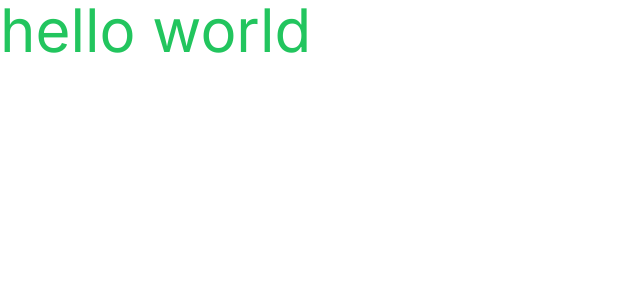
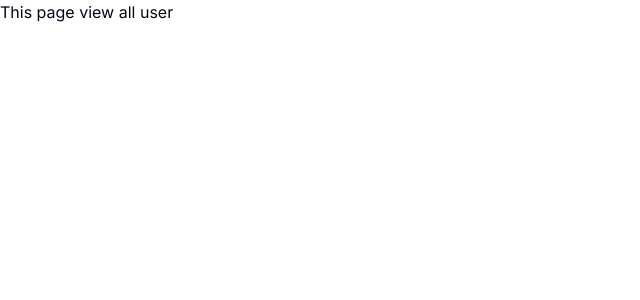
Before and after one commit to SaymanRabbi/your-ai, a Next.js app: page / in a window 1280 px wide. Shown: the top 300 px of the page, without its empty margins (0-640 px from the left). Built offline with nearby package versions, Linux system fonts and the light colour scheme.

Commit message:
separet folder

```diff
--- /dev/null
+++ b/app/(dashboard)/(routes)/dashboard/page.tsx
@@ -0,0 +1,7 @@
+import { Button } from "@/components/ui/button";
+
+export default function DashboardPage() {
+  return (
+   <Button>Click me</Button>
+  )
+}
--- /dev/null
+++ b/app/(landing)/page.tsx
@@ -0,0 +1,5 @@
+export default function LandingPage() {
+  return (
+   <p>This page view all user</p>
+  )
+}
--- a/app/globals.css
+++ b/app/globals.css
@@ -1,6 +1,10 @@
 @tailwind base;
 @tailwind components;
 @tailwind utilities;
+
+html,body,:root{
+height:100%;
+}
 
 @layer base {
   :root {
--- a/app/layout.tsx
+++ b/app/layout.tsx
@@ -1,12 +1,12 @@
-import './globals.css'
 import type { Metadata } from 'next'
 import { Inter } from 'next/font/google'
+import './globals.css'
 
 const inter = Inter({ subsets: ['latin'] })
 
 export const metadata: Metadata = {
-  title: 'Create Next App',
-  description: 'Generated by create next app',
+  title: 'Genius',
+  description: 'You AI Platform',
 }
 
 export default function RootLayout({
--- a/app/page.tsx
+++ /dev/null
@@ -1,8 +0,0 @@
-
-export default function Home() {
-  return (
-    <p className=" text-6xl text-green-500">
-      hello world
-    </p>
-  )
-}
```
